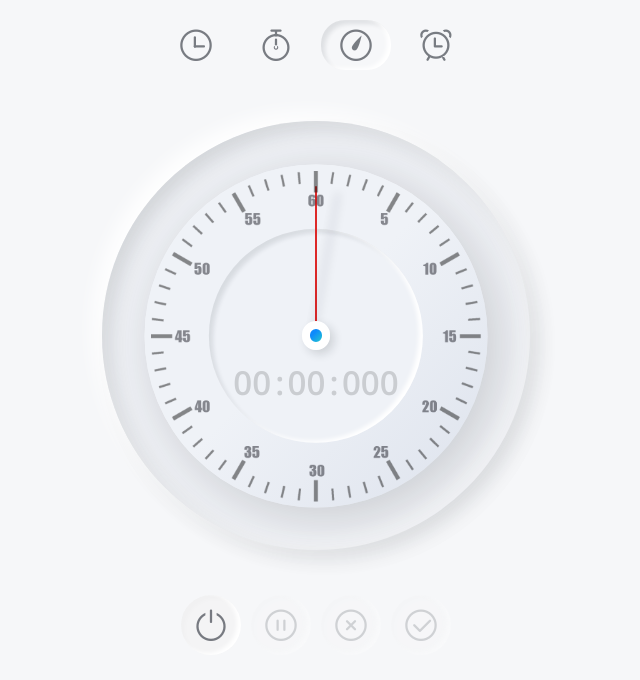
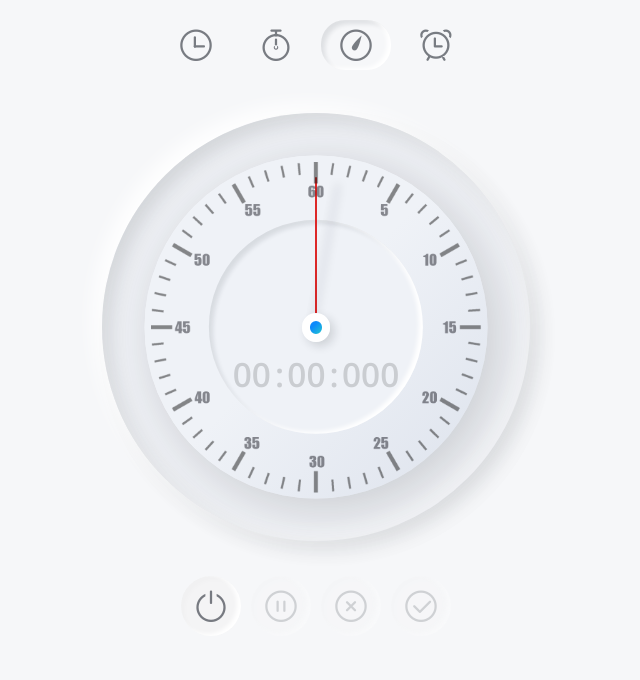
Before and after one commit to b3m3/clock-timer-stopwatch, a plain HTML site: page index.html in a window 1280 px wide. Both pictures are taken after a click on the button 680 px from the left and 45 px from the top of the page. Shown: the whole page, without its empty margins (324-964 px from the left). Drawn offline with nearby package versions, Linux system fonts and the light colour scheme; files whose address does not match are found by name.

Commit message:
upd style

```diff
--- a/css/style.css
+++ b/css/style.css
@@ -149,7 +149,7 @@ body {
   padding: 1.25rem .625rem;
   display: flex;
   flex-direction: column;
-  grid-row-gap: calc(30px + calc(80 - 30) * ((100vw - 320px) / (2560 - 320)));
+  grid-row-gap: calc(30px + calc(60 - 30) * ((100vw - 320px) / (2560 - 320)));
 }
 
 section {
@@ -512,7 +512,7 @@ section.active {
   justify-content: center;
   align-items: center;
   flex-direction: column;
-  gap: 1.875rem;
+  gap: 1.25rem;
 }
 
 .stopwatch .circle-wrapp::after {
@@ -559,7 +559,7 @@ section.active {
   transform: translateY(calc(30px + calc(70 - 30) * ((100vw - 320px) / (2560 - 320))));
   display: flex;
   gap: calc(10px + calc(25 - 10) * ((100vw - 320px) / (2560 - 320)));
-  font-size: calc(16px + calc(56 - 16) * ((100vw - 320px) / (2560 - 320)));
+  font-size: calc(24px + calc(46 - 24) * ((100vw - 320px) / (2560 - 320)));
   opacity: .15;
 }
 
```
